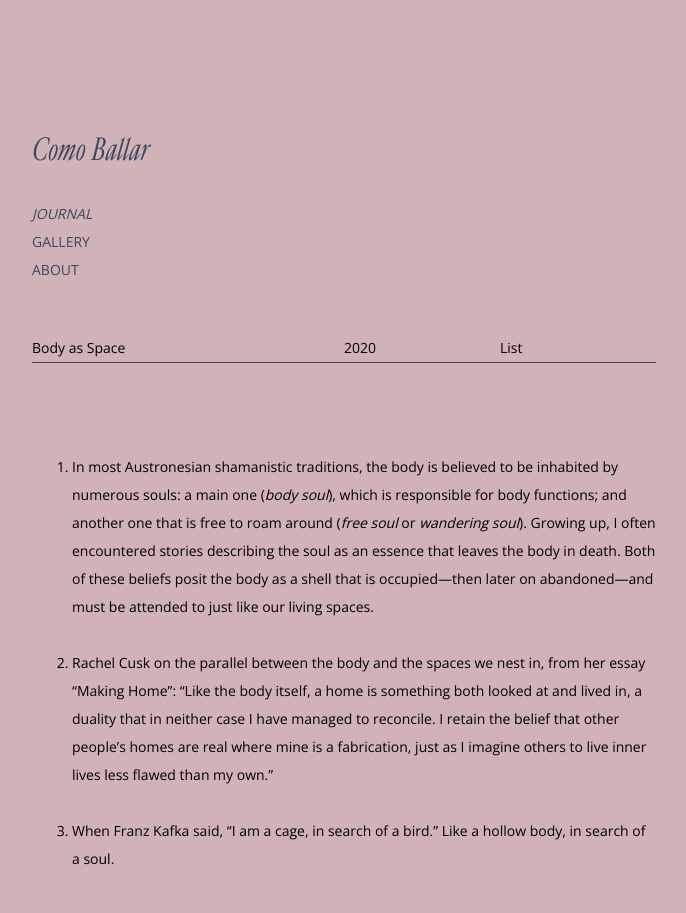
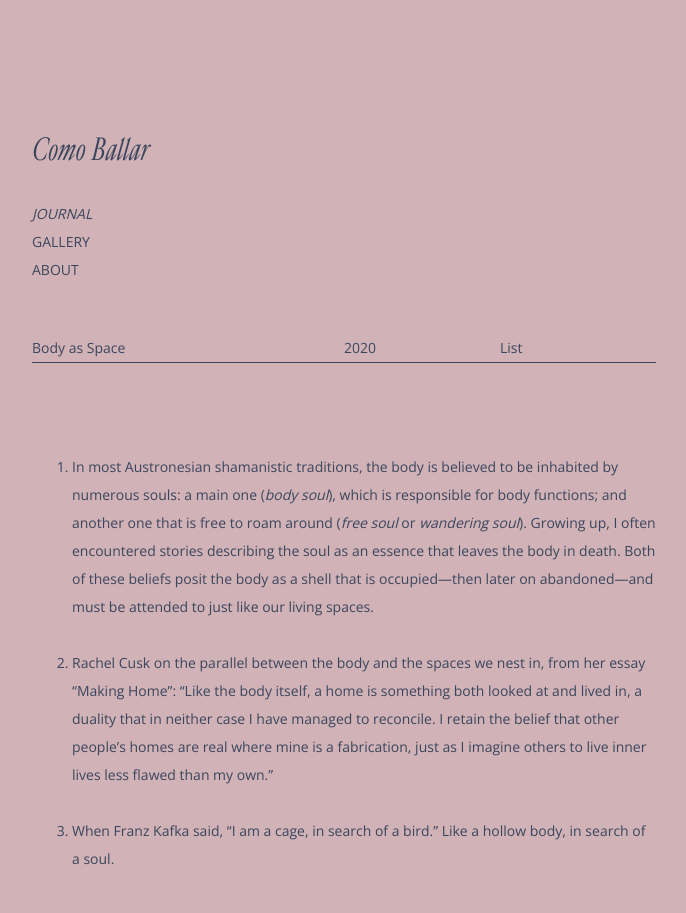
Before and after one commit to comballar/comballar.github.io, a Jekyll site: the page built from _journals/2020-09-16-body-as-space.md, in a window 1280 px wide. Shown: the top 913 px of the page, without its empty margins (88-774 px from the left). Built offline with Jekyll 4.4.1, drawn with Linux system fonts in a browser that asks for light colours; some web fonts are replaced; grey boxes are pictures that could not be loaded.

Commit message:
Update entry.scss

```diff
--- a/_sass/entry.scss
+++ b/_sass/entry.scss
@@ -44,20 +44,23 @@ $paginate-padding: 13px;
 
 .post__title {
   @extend .row__title;
+  color: $color__black;
 }
 
 .post__date {
   @extend .row__date;
+  color: $color__black;
 }
 
 .post__cat {
   @extend .row__cat;
+  color: $color__black;
 }
 
 .post__body {
   padding-bottom: 20px;
   border-bottom: 1px solid $color__black;
-  font-color: $color__black;
+  color: $color__black;
 
   pre {
     background: $color__black;
@@ -72,6 +75,7 @@ $paginate-padding: 13px;
   img {
     max-width: 60%;
     border: 1px solid $color__black;
+    color: $color__black;
   }
 }
 
```
